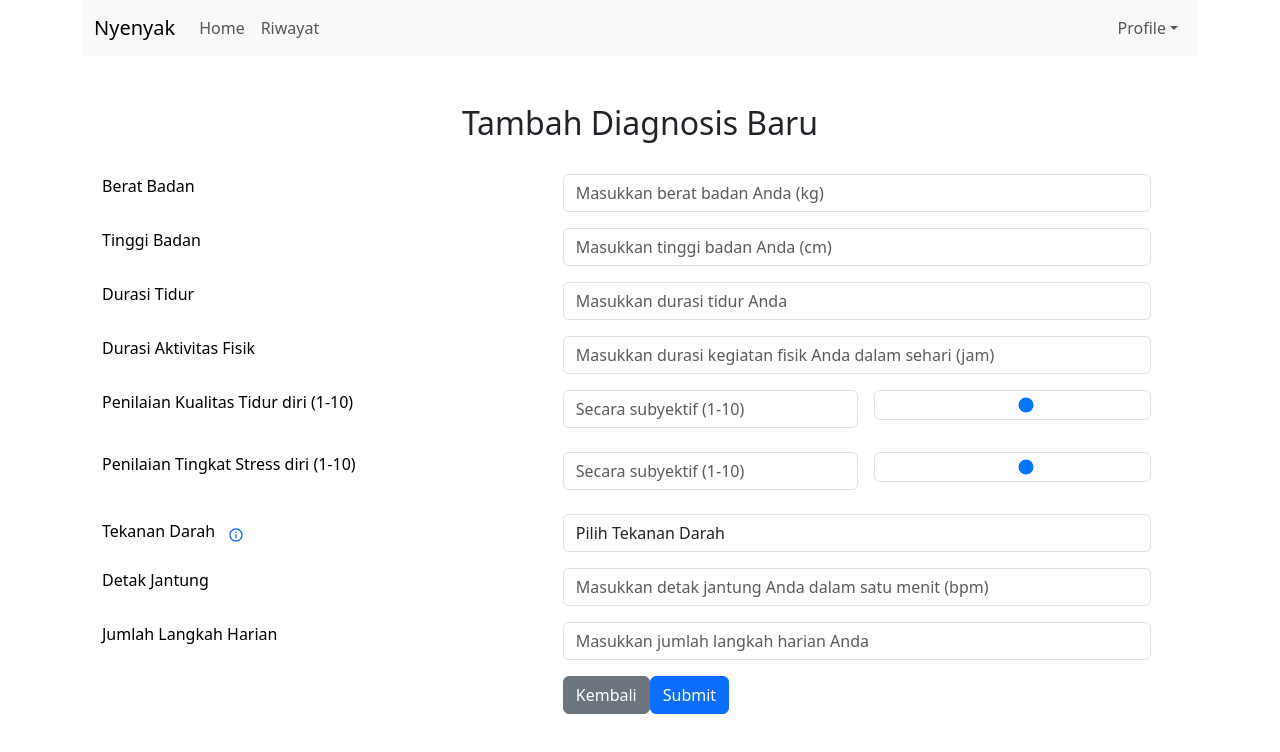
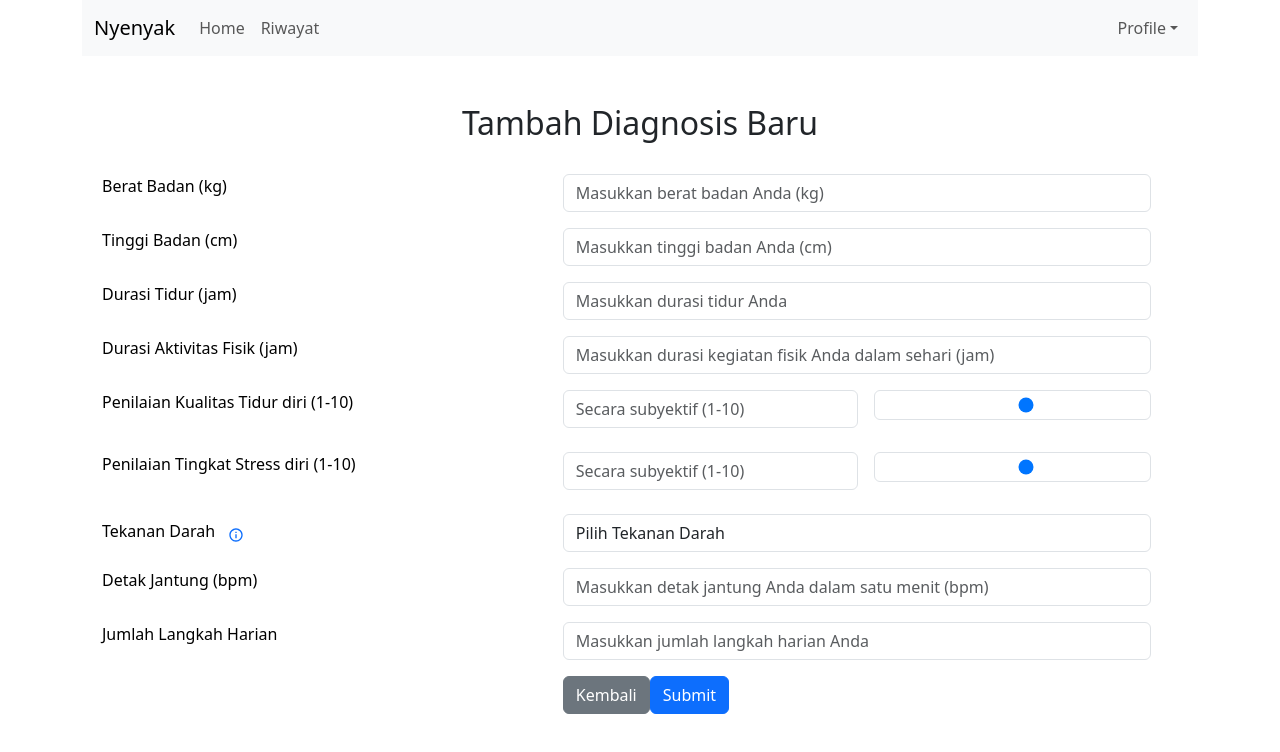
Before and after one commit to MayricoAK/Nyenyak-Web, a React (Create React App) app in the folder frontend/: page /form-diagnosis in a window 1280 px wide. Shown: the top 752 px of the page. Built offline with nearby package versions, Linux system fonts and the light colour scheme.

Commit message:
fix minor bug

```diff
--- a/frontend/src/pages/FormDiagnosis.js
+++ b/frontend/src/pages/FormDiagnosis.js
@@ -166,7 +166,7 @@ function FormDiagnosis() {
               <thead></thead>
                 <tbody>
                   <tr>
-                    <td>Berat Badan</td>
+                    <td>Berat Badan (kg)</td>
                     <td colSpan={2}>
                       <input
                         type="number"
@@ -183,7 +183,7 @@ function FormDiagnosis() {
                   </tr>
                   {/* Input lainnya... */}
                   <tr>
-                    <td>Tinggi Badan</td>
+                    <td>Tinggi Badan (cm)</td>
                     <td colSpan={2}>
                     <input
                       type="number"
@@ -198,7 +198,7 @@ function FormDiagnosis() {
                     </td>
                   </tr>
                   <tr>
-                    <td>Durasi Tidur</td>
+                    <td>Durasi Tidur (jam)</td>
                     <td colSpan={2}>
                     <input
                       type="number"
@@ -215,7 +215,7 @@ function FormDiagnosis() {
                     <td></td>
                   </tr>
                   <tr>
-                    <td>Durasi Aktivitas Fisik</td>
+                    <td>Durasi Aktivitas Fisik (jam)</td>
                     <td colSpan={2}>
                     <input
                       type="number"
@@ -325,7 +325,7 @@ function FormDiagnosis() {
                     <td></td>
                   </tr>
                   <tr>
-                    <td>Detak Jantung</td>
+                    <td>Detak Jantung (bpm)</td>
                     <td colSpan={2}>
                     <input
                       type="number"
--- a/frontend/src/pages/Profile.js
+++ b/frontend/src/pages/Profile.js
@@ -34,9 +34,8 @@ function UserProfile() {
 
   return (
     <Layout>
-
+    <Navbar />
     <div className="container mt-5">
-      <Navbar />
         <h2 className="text-center mb-4">Detail Pengguna, {user.name}</h2>
         <div className="row justify-content-center">
           <div className="col-md-6">
```
